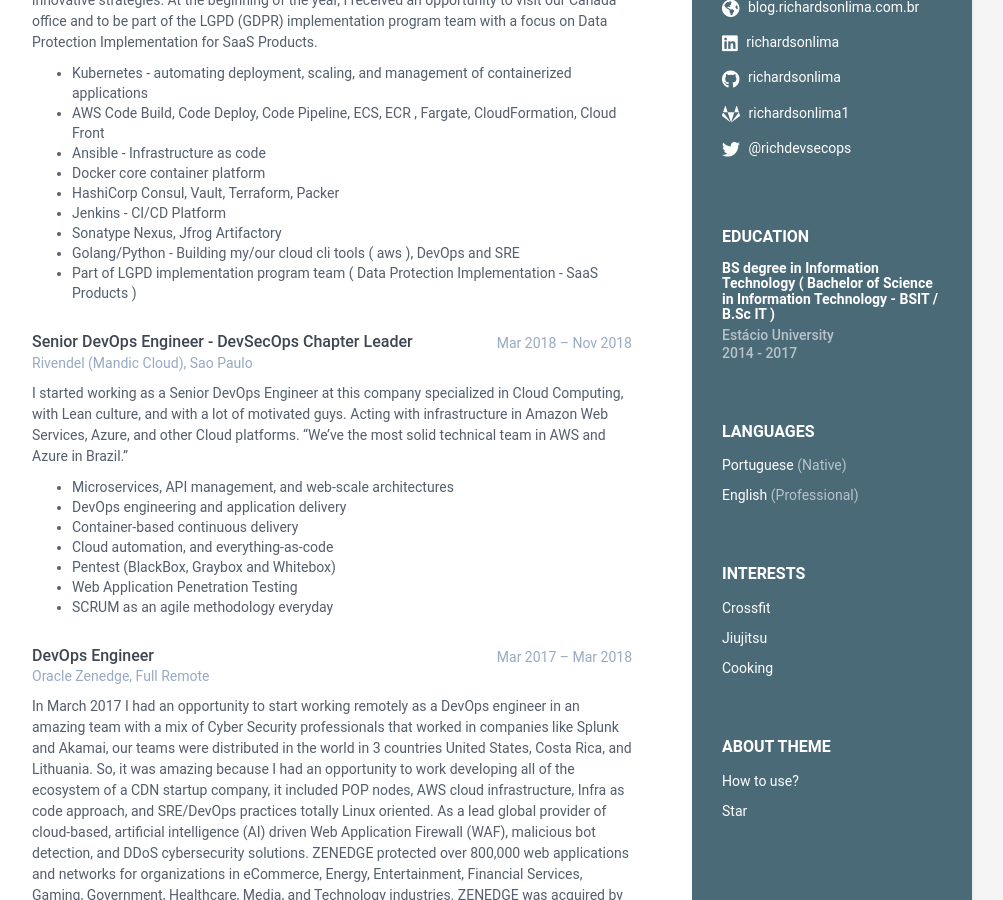
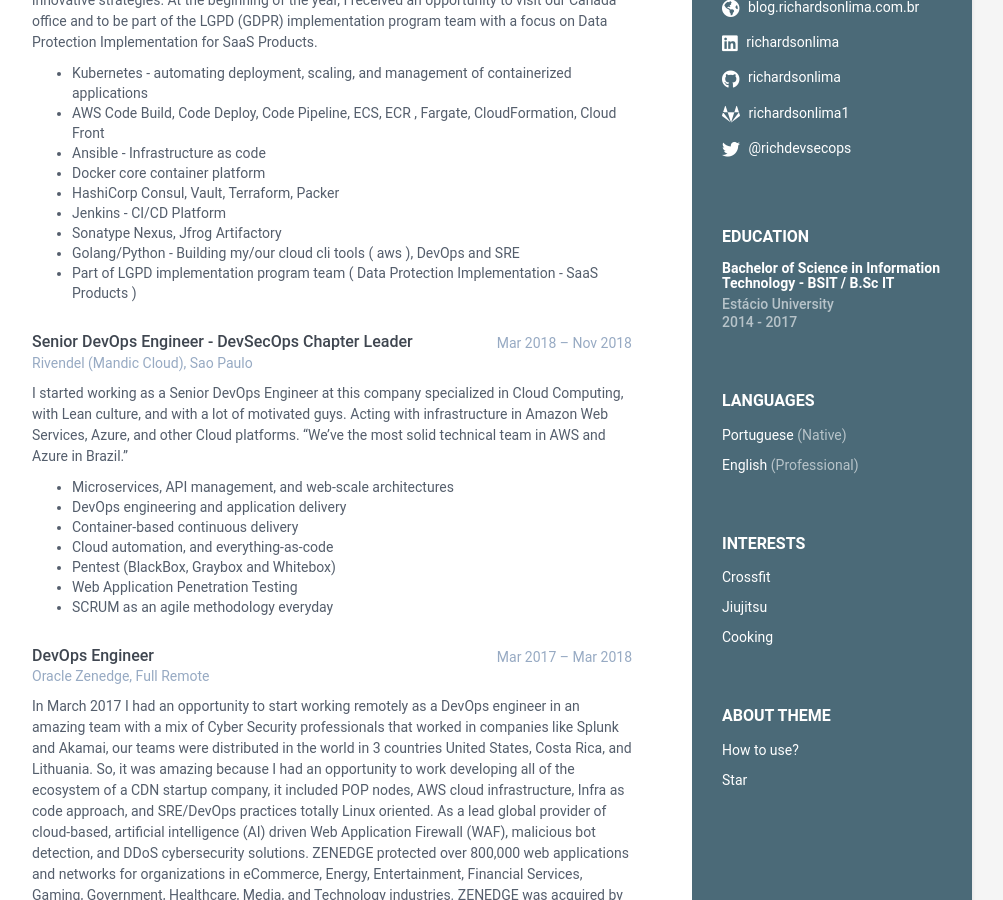
Before and after one commit to richardsonlima/cv, a Jekyll site: the page built from index.html, in a window 1280 px wide and 900 px high, scrolled down 442 px. Shown: the whole window, without its empty margins (168-1171 px from the left). Built offline with Jekyll 4.4.1, drawn with Linux system fonts in a browser that asks for light colours.

```diff
--- a/_data/data.yml
+++ b/_data/data.yml
@@ -48,7 +48,7 @@ career-profile:
       Site Reliability Engineer with focus on Security, Development, Infra as a Code , Cloud, Service orchestration and
       microservices. Trying to be 50% dev and 50% ops .
 education:
-    - degree: BS degree in Information Technology ( Bachelor of Science in Information Technology - BSIT / B.Sc IT )
+    - degree: Bachelor of Science in Information Technology - BSIT / B.Sc IT
       university: Estácio University
       time: 2014 - 2017
       details: |
```
